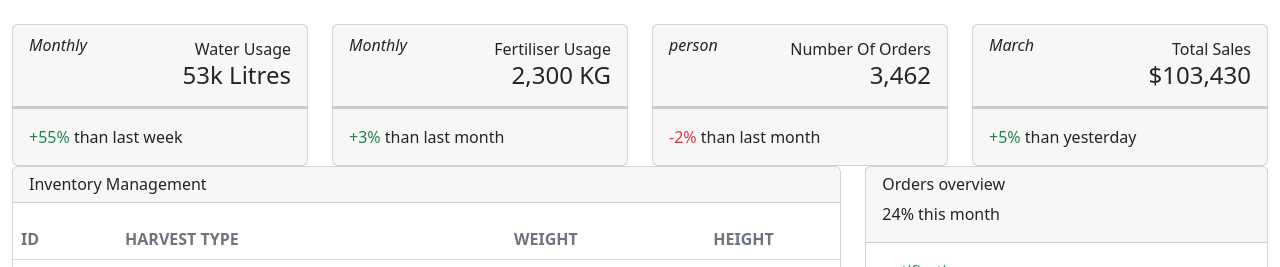
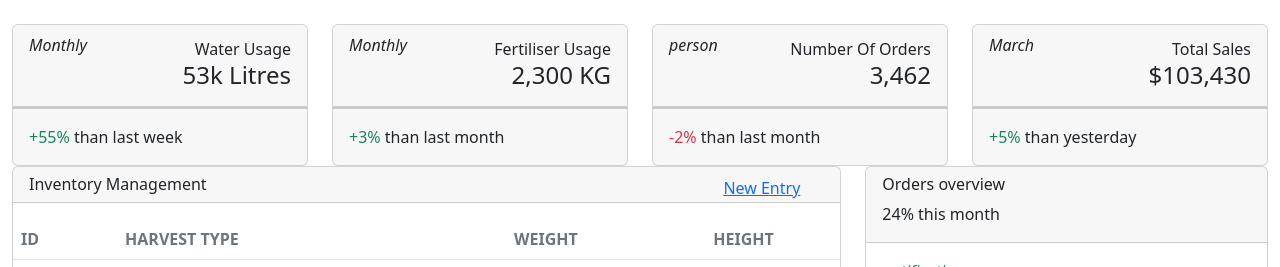
Before and after one commit to tanyipeng834/FreshGO, a Vue app in the folder client/: page /dashboard in a window 1280 px wide. Shown: the top 267 px of the page. Built offline with nearby package versions, Linux system fonts and the light colour scheme.

Commit message:
Dashboard link to new entry

```diff
--- a/client/src/views/Dashboard.vue
+++ b/client/src/views/Dashboard.vue
@@ -81,6 +81,7 @@
                 </div>
                 <div class="col-lg-6 col-5 my-auto text-end">
                   <div class="dropdown float-lg-end pe-4">
+                    <router-link to="/Entry">New Entry</router-link>
                     <a class="cursor-pointer" id="dropdownTable" data-bs-toggle="dropdown" aria-expanded="false">
                       <i class="fa fa-ellipsis-v text-secondary"></i>
                     </a>
```
